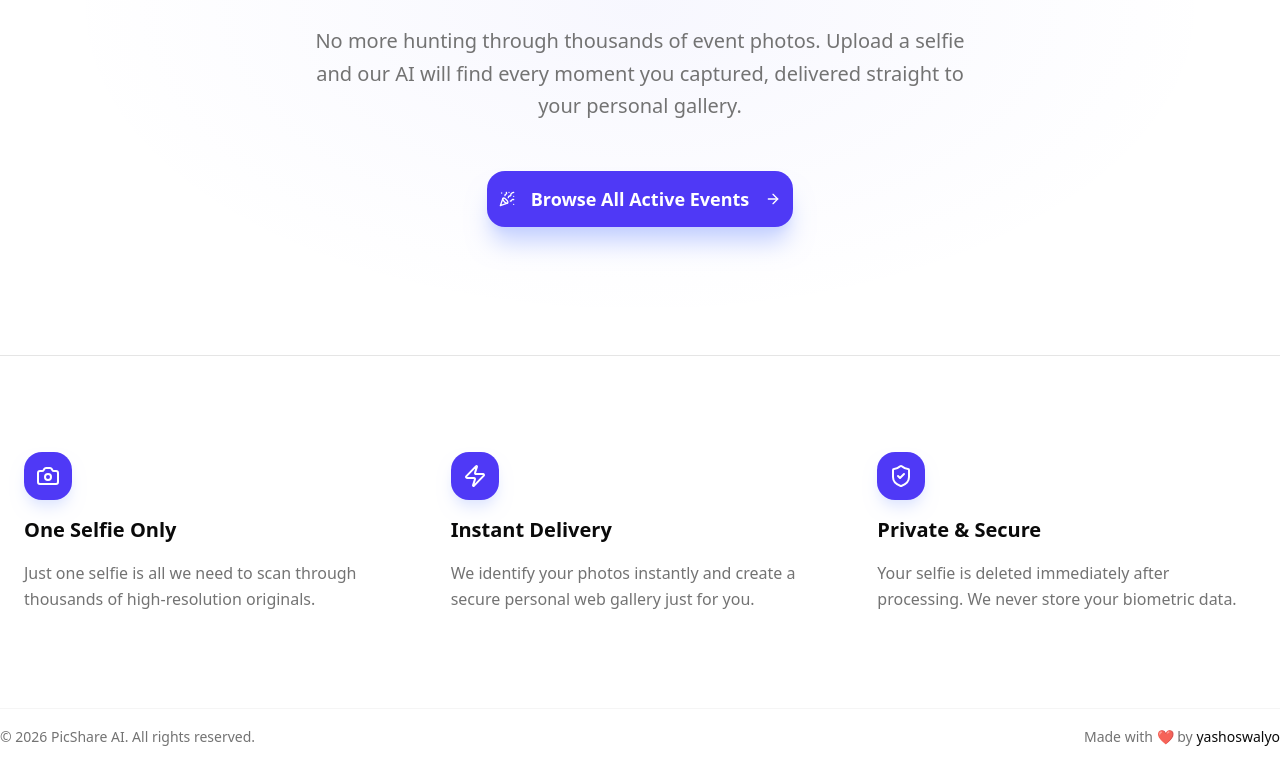
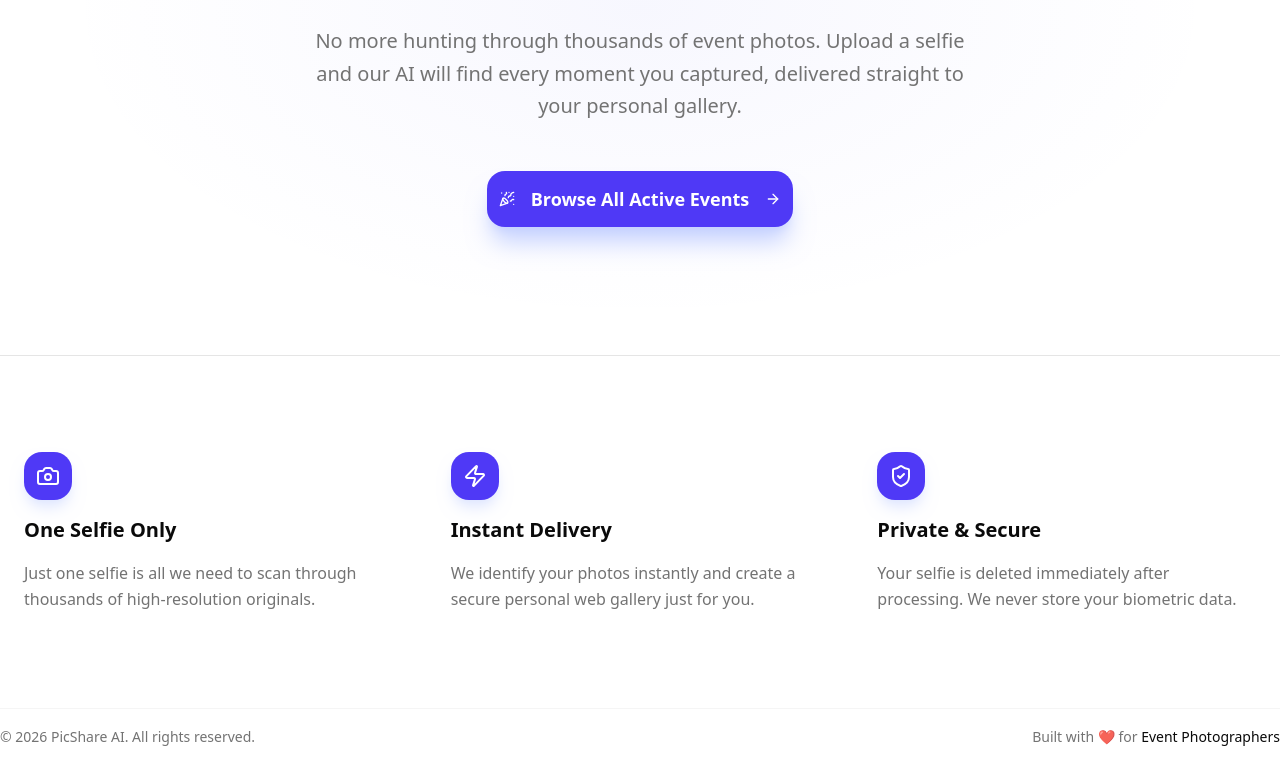
Before and after one commit to Dreamgamer5000/rabagot, a Next.js app in the folder frontend/: page / in a window 1280 px wide. Shown: the part 404-1169 px from the top of the page. Built offline with nearby package versions, Linux system fonts and the light colour scheme.

Commit message:
docs: add credits to Yash Oswal and DanNoby, update footer repository links

```diff
--- a/frontend/src/components/footer.tsx
+++ b/frontend/src/components/footer.tsx
@@ -6,14 +6,14 @@ export function Footer() {
                     © 2026 PicShare AI. All rights reserved.
                 </p>
                 <p className="md:pb-0 pb-2 text-sm text-muted-foreground">
-                    Made with <span className="text-red-500 animate-pulse">❤️</span> by{" "}
+                    Built with <span className="text-red-500 animate-pulse">❤️</span> for{" "}
                     <a
-                        href="https://github.com/yashoswalyo"
+                        href="https://github.com/Dreamgamer5000/rabogat"
                         target="_blank"
                         rel="noopener noreferrer"
                         className="font-medium text-foreground hover:text-primary transition-colors underline-offset-4 hover:underline"
                     >
-                        yashoswalyo
+                        Event Photographers
                     </a>
                 </p>
             </div>
```
Also changed, not shown: 1 other file (tests, documents, lock files or other folders).
